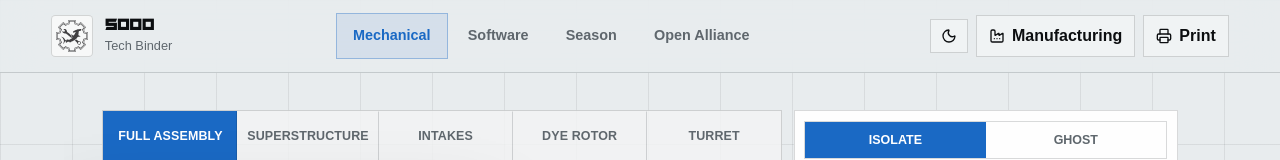
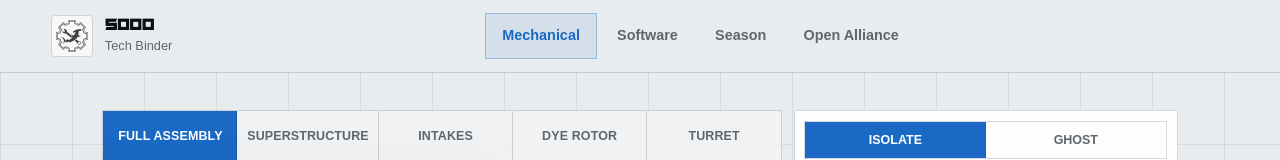
Before and after one commit to logandelaar1/Tech-Binder, a React (Vite) app: page /#mechanical in a window 1280 px wide. Shown: the top 160 px of the page. Built offline with nearby package versions, Linux system fonts and the light colour scheme; a web font is replaced by a local one.

Commit message:
no more pprinttt

```diff
--- a/src/routes/BinderPage.tsx
+++ b/src/routes/BinderPage.tsx
@@ -207,30 +207,6 @@ function TopNav({
         })}
       </nav>
 
-      <div className="header-actions">
-        <ThemeButton />
-        <button
-          type="button"
-          className="icon-button manufacturing-header-button"
-          aria-label="Open manufacturing archive"
-          onClick={onManufacturingOpen}
-        >
-          <Factory className="size-4" />
-          <span>Manufacturing</span>
-        </button>
-        <a className="icon-button" href={assetPath("/print")} aria-label="Print binder">
-          <Printer className="size-4" />
-          <span>Print</span>
-        </a>
-        <button
-          type="button"
-          className="icon-button mobile-menu-button"
-          aria-label="Open navigation"
-          onClick={() => onMobileOpenChange(!mobileOpen)}
-        >
-          {mobileOpen ? <X className="size-5" /> : <Menu className="size-5" />}
-        </button>
-      </div>
 
       {mobileOpen && (
         <nav className="mobile-nav" aria-label="Mobile navigation">
```
